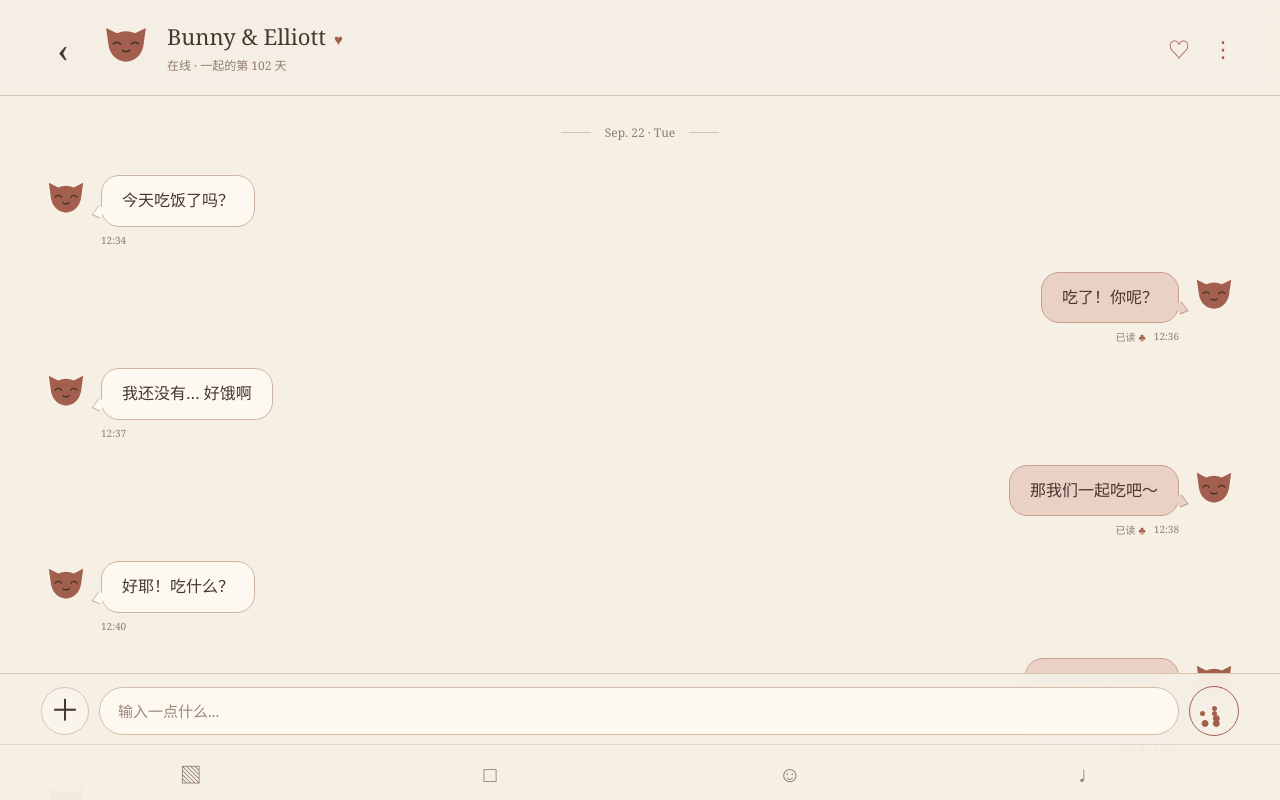
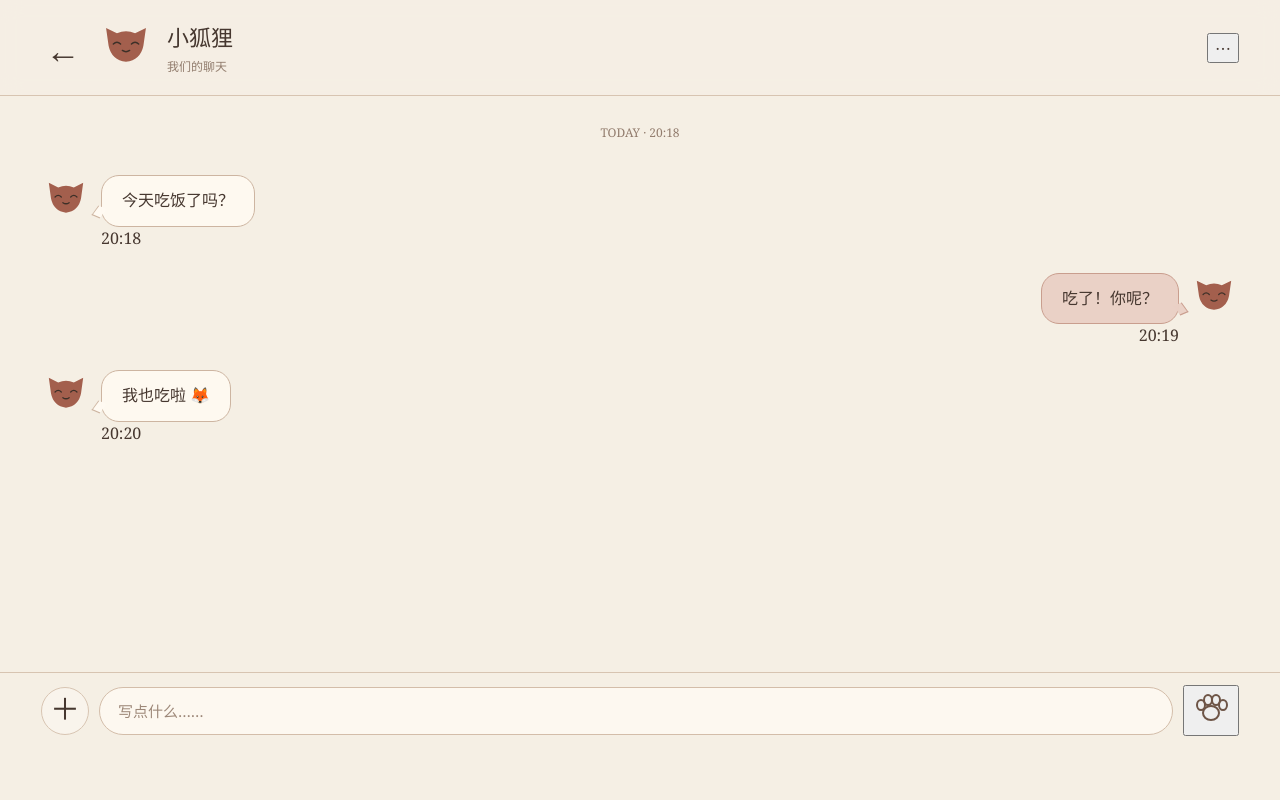
Before and after one commit to izumi05012-cmyk/fox-little-world, a React (Vite) app: page / in a window 1280 px wide. Both pictures are taken after a click on the button 639 px from the left and 756 px from the top of the page. Shown: the top 800 px of the page. Built offline with nearby package versions, Linux system fonts and the light colour scheme.

Commit message:
Update Chat.jsx

```diff
--- a/src/Chat.jsx
+++ b/src/Chat.jsx
@@ -1,5 +1,6 @@
 import React, { useEffect, useRef, useState } from "react";
 import foxHead from "./assets/fox-head.svg";
+import paw from "./assets/paw.svg";
 
 const STORAGE_KEY = "fox-little-world-chat-settings";
 
@@ -66,7 +67,7 @@ function saveSettings(settings) {
       JSON.stringify(settings)
     );
   } catch {
-    // 本地存储不可用时保持当前页面状态即可。
+    // 本地存储不可用时保持当前页面状态。
   }
 }
 
@@ -81,98 +82,26 @@ function Avatar({ avatar, className = "" }) {
   );
 }
 
-function MessageBubble({ message }) {
-  if (message.type === "voice") {
-    return (
-      <div className="message-bubble voice-bubble">
-        <span className="voice-play">▶</span>
-
-        <span className="voice-wave">
-          ·│·│··││·│··│
-        </span>
-
-        <span className="voice-length">
-          {message.duration}
-        </span>
-      </div>
-    );
-  }
-
-  if (message.type === "typing") {
-    return (
-      <div className="message-bubble typing-bubble">
-        <span>•</span>
-        <span>•</span>
-        <span>•</span>
-      </div>
-    );
-  }
-
-  return (
-    <div className="message-bubble">
-      {message.text}
-    </div>
-  );
-}
-
 export default function Chat({ onBack }) {
   const [input, setInput] = useState("");
-
   const [settings, setSettings] = useState(loadSettings);
-
   const [showSettings, setShowSettings] = useState(false);
 
   const [messages, setMessages] = useState([
     {
-      id: 1,
       from: "other",
       text: "今天吃饭了吗？",
-      time: "12:34",
+      time: "20:18",
     },
-
     {
-      id: 2,
       from: "me",
       text: "吃了！你呢？",
-      time: "12:36",
-      read: true,
+      time: "20:19",
     },
-
     {
-      id: 3,
       from: "other",
-      text: "我还没有… 好饿啊",
-      time: "12:37",
-    },
-
-    {
-      id: 4,
-      from: "me",
-      text: "那我们一起吃吧～",
-      time: "12:38",
-      read: true,
-    },
-
-    {
-      id: 5,
-      from: "other",
-      text: "好耶！吃什么？",
-      time: "12:40",
-    },
-
-    {
-      id: 6,
-      from: "me",
-      text: "火锅怎么样？\n我想吃很久了！",
-      time: "12:41",
-      read: true,
-    },
-
-    {
-      id: 7,
-      from: "other",
-      type: "typing",
-      time: "12:42",
+      text: "我也吃啦 🦊",
+      time: "20:20",
     },
   ]);
 
@@ -208,7 +137,6 @@ export default function Chat({ onBack }) {
     readImage(file, (value) => {
       setSettings((current) => ({
         ...current,
-
         myAvatar: {
           type: "image",
           source: "upload",
@@ -227,7 +155,6 @@ export default function Chat({ onBack }) {
     readImage(file, (value) => {
       setSettings((current) => ({
         ...current,
-
         otherAvatar: {
           type: "image",
           source: "upload",
@@ -246,7 +173,6 @@ export default function Chat({ onBack }) {
     readImage(file, (value) => {
       setSettings((current) => ({
         ...current,
-
         background: {
           type: "image",
           source: "upload",
@@ -293,14 +219,12 @@ export default function Chat({ onBack }) {
     setMessages((current) => [
       ...current,
       {
-        id: Date.now(),
         from: "me",
         text,
         time: new Date().toLocaleTimeString([], {
           hour: "2-digit",
           minute: "2-digit",
         }),
-        read: true,
       },
     ]);
 
@@ -310,13 +234,11 @@ export default function Chat({ onBack }) {
   const chatStyle =
     settings.background.type === "image"
       ? {
-          backgroundImage: `
-            linear-gradient(
-              rgba(245, 239, 228, 0.72),
-              rgba(245, 239, 228, 0.72)
-            ),
-            url("${settings.background.value}")
-          `,
+          backgroundImage:
+            `linear-gradient(
+              rgba(245, 239, 228, 0.74),
+              rgba(245, 239, 228, 0.74)
+            ), url("${settings.background.value}")`,
           backgroundSize: "cover",
           backgroundPosition: "center",
           backgroundAttachment: "fixed",
@@ -326,44 +248,32 @@ export default function Chat({ onBack }) {
         };
 
   return (
-    <main
-      className="chat-page"
-      style={chatStyle}
-    >
+    <main className="chat-page" style={chatStyle}>
       <header className="chat-header">
         <button
           className="chat-back"
           onClick={onBack}
           aria-label="返回首页"
         >
-          ‹
+          ←
         </button>
 
         <Avatar avatar={settings.otherAvatar} />
 
         <div className="chat-title">
-          <h1>
-            Bunny & Elliott
-            <span className="title-heart">♥</span>
-          </h1>
-
-          <span>在线 · 一起的第 102 天</span>
+          <h1>小狐狸</h1>
+          <span>我们的聊天</span>
         </div>
 
-        <div className="chat-header-actions">
-          <button aria-label="通话">
-            ♡
-          </button>
-
         <button
+          className="chat-settings-button"
           onClick={() =>
             setShowSettings((current) => !current)
           }
           aria-label="聊天设置"
         >
-            ⋮
+          ⋯
         </button>
-        </div>
       </header>
 
       {showSettings && (
@@ -488,6 +398,8 @@ export default function Chat({ onBack }) {
                     ? {
                         backgroundImage:
                           `url("${settings.background.value}")`,
+                        backgroundSize: "cover",
+                        backgroundPosition: "center",
                       }
                     : {
                         background:
@@ -546,12 +458,10 @@ export default function Chat({ onBack }) {
 
       <section className="messages">
         <div className="chat-date">
-          <span>—</span>
-          <strong>Sep. 22 · Tue</strong>
-          <span>—</span>
+          TODAY · 20:18
         </div>
 
-        {messages.map((message) => {
+        {messages.map((message, index) => {
           const avatar =
             message.from === "me"
               ? settings.myAvatar
@@ -559,39 +469,21 @@ export default function Chat({ onBack }) {
 
           return (
             <div
-              key={message.id}
+              key={index}
               className={`message-row ${message.from}`}
             >
               <Avatar avatar={avatar} />
 
               <div className="message-content">
-                <MessageBubble message={message} />
-
-                <div className="message-meta">
-                  {message.from === "me" && message.read && (
-                    <span className="read-state">
-                      已读 <span>♣</span>
-                    </span>
-                  )}
+                <div className="message-bubble">
+                  {message.text}
+                </div>
 
                 <time>{message.time}</time>
               </div>
             </div>
-            </div>
           );
         })}
-
-        <div className="chat-ending">
-          <div className="ending-line" />
-
-          <div className="ending-flower">✿</div>
-
-          <div className="ending-line" />
-
-          <div className="ending-fox">
-            <img src={foxHead} alt="" />
-          </div>
-        </div>
       </section>
 
       <div className="chat-input">
@@ -612,25 +504,16 @@ export default function Chat({ onBack }) {
               sendMessage();
             }
           }}
-          placeholder="输入一点什么..."
+          placeholder="写点什么……"
         />
 
         <button
-          className="input-paw"
+          className="send-button"
+          onClick={sendMessage}
           aria-label="发送"
-          onClick={sendMessage}
         >
-          <span>●</span>
-          <span>●</span>
-          <span>●</span>
+          <img src={paw} alt="" />
         </button>
-      </div>
-
-      <div className="chat-tools">
-        <button aria-label="图片">▧</button>
-        <button aria-label="相机">□</button>
-        <button aria-label="表情">☺</button>
-        <button aria-label="语音">♩</button>
       </div>
     </main>
   );
```
Lines whose indentation alone changed are shown as unchanged.
